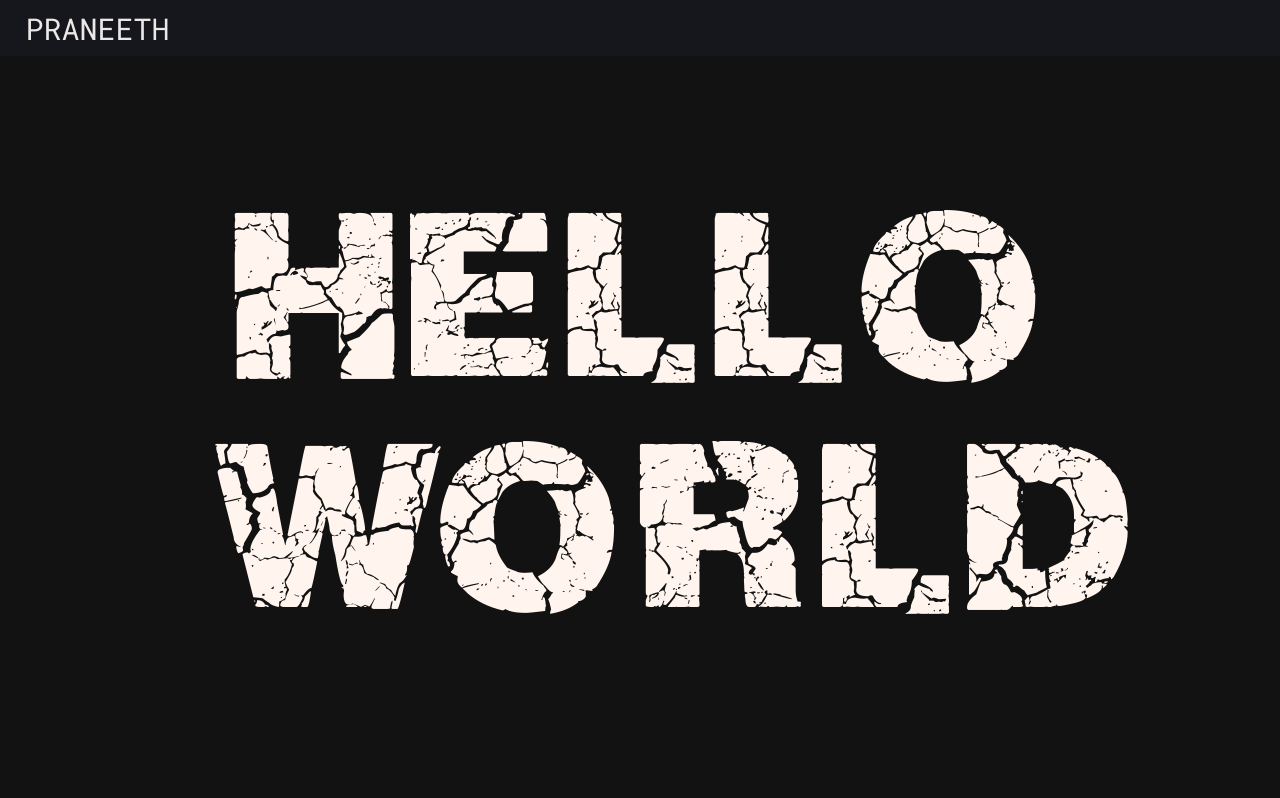
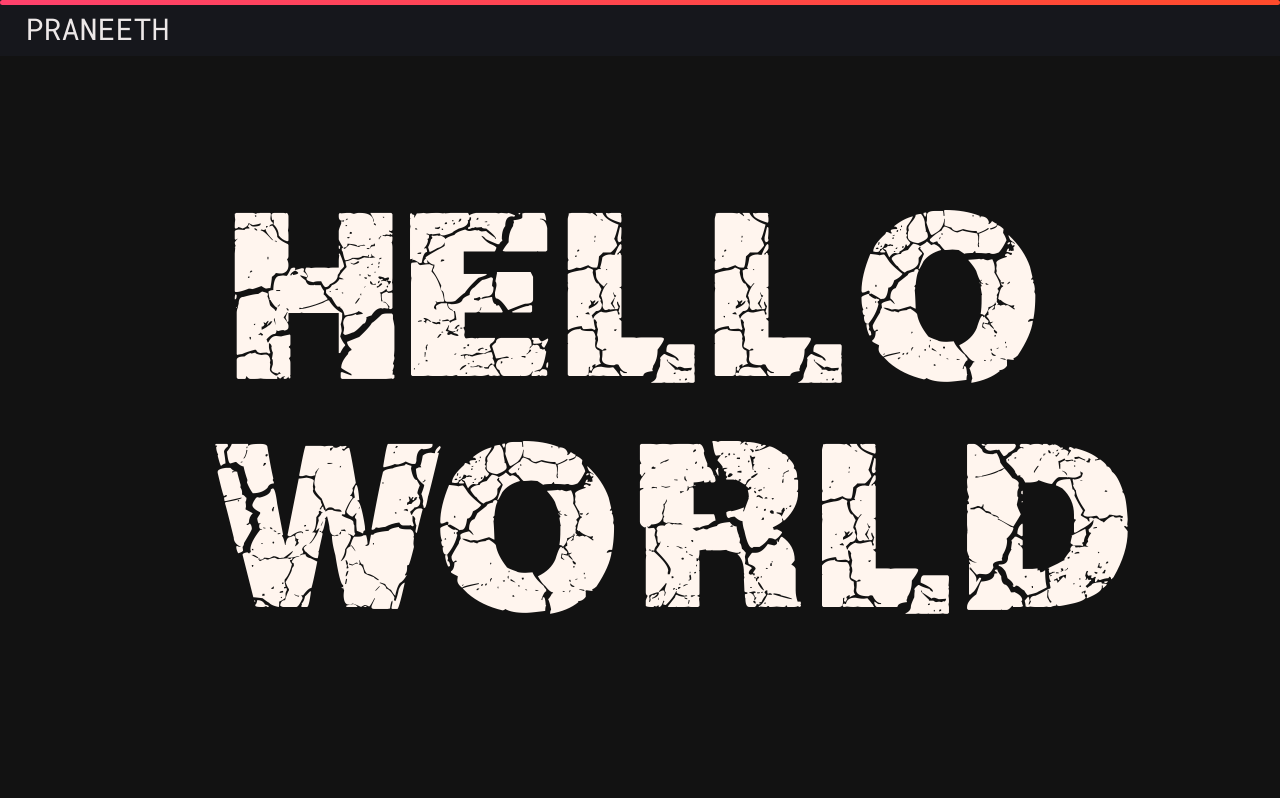
Before and after one commit to NotPraneeth/React-portfolio-new, a React (Create React App) app: page / in a window 1280 px wide. Shown: the top 798 px of the page. Built offline with nearby package versions, Linux system fonts and the light colour scheme.

Commit message:
added page scroll progress bar

```diff
--- a/package.json
+++ b/package.json
@@ -6,11 +6,13 @@
     "@testing-library/jest-dom": "^5.16.5",
     "@testing-library/react": "^13.4.0",
     "@testing-library/user-event": "^13.5.0",
+    "framer-motion": "^7.6.1",
     "locomotive-scroll": "^4.1.4",
     "react": "^18.2.0",
     "react-dom": "^18.2.0",
     "react-fast-marquee": "^1.3.5",
     "react-locomotive-scroll": "^0.2.2",
+    "react-router-dom": "^6.4.2",
     "react-scripts": "5.0.1",
     "smooth-scrollbar": "^8.8.1",
     "web-vitals": "^2.1.4"
--- a/src/App.css
+++ b/src/App.css
@@ -38,3 +38,15 @@
   padding: 0;
   box-sizing: border-box;
 }
+.progress-bar {
+  position: fixed;
+  top: 0;
+  left: 0;
+  right: 0;
+  height: 5px;
+  background: #ff416c; /* fallback for old browsers */
+  background: -webkit-linear-gradient(to right, #ff416c, #ff4b2b); /* Chrome 10-25, Safari 5.1-6 */
+  background: linear-gradient(to right, #ff416c, #ff4b2b); /* W3C, IE 10+/ Edge, Firefox 16+, Chrome 26+, Opera 12+, Safari 7+ */
+  transform-origin: 0%;
+  border-radius: 50px;
+}
--- a/src/App.js
+++ b/src/App.js
@@ -11,7 +11,7 @@ import './fonts/Break-Regular.woff';
 import './fonts/Break-Regular.woff2';
 import LocomotiveScroll from 'locomotive-scroll';
 import { useEffect, useRef } from 'react';
-
+import { motion, useScroll, useSpring } from "framer-motion";
 
 function App() {
   // let container = useRef(null);
@@ -26,9 +26,16 @@ function App() {
   //         });
 
   //      }, []);
+  const { scrollYProgress } = useScroll();
+  const scaleX = useSpring(scrollYProgress, {
+    stiffness: 100,
+    damping: 30,
+    restDelta: 0.001
+  });
   return (
     <div  className="App">
       {/* add this line above ref={el => container = el} data-scroll data-scroll-speed="1" */}
+      <motion.div className="progress-bar" style={{ scaleX }} />
       <Navbar/>
       <Landing/>
       <About/>
--- a/src/Components/Contact/Contact.js
+++ b/src/Components/Contact/Contact.js
@@ -18,7 +18,7 @@ function Contact() {
         <div className='socials-container'>
           <div className='socials1'>
                <ul className='list'>
-                  <li><a>HOME</a></li>
+                  <li ><a>HOME</a></li>
                   <li><a>ABOUT</a></li>
                   <li><a>SKILLS</a></li>
               </ul>
--- a/src/Components/Landing/Landing.js
+++ b/src/Components/Landing/Landing.js
@@ -1,9 +1,20 @@
 import React from 'react'
 import './landing.css'
+import { motion } from "framer-motion"
 function Landing() {
   return (
     <div className='Landing-container'>
+    <motion.div
+    drag
+    dragConstraints={{
+      top: -50,
+      left: -50,
+      right: 50,
+      bottom: 50,
+    }}>
         <div className='Landing-hero-content'>HELLO<br></br>WORLD</div>
+    </motion.div>
+
     </div>
   )
 }
```
Also changed, not shown: 1 other file (tests, documents, lock files or other folders).
